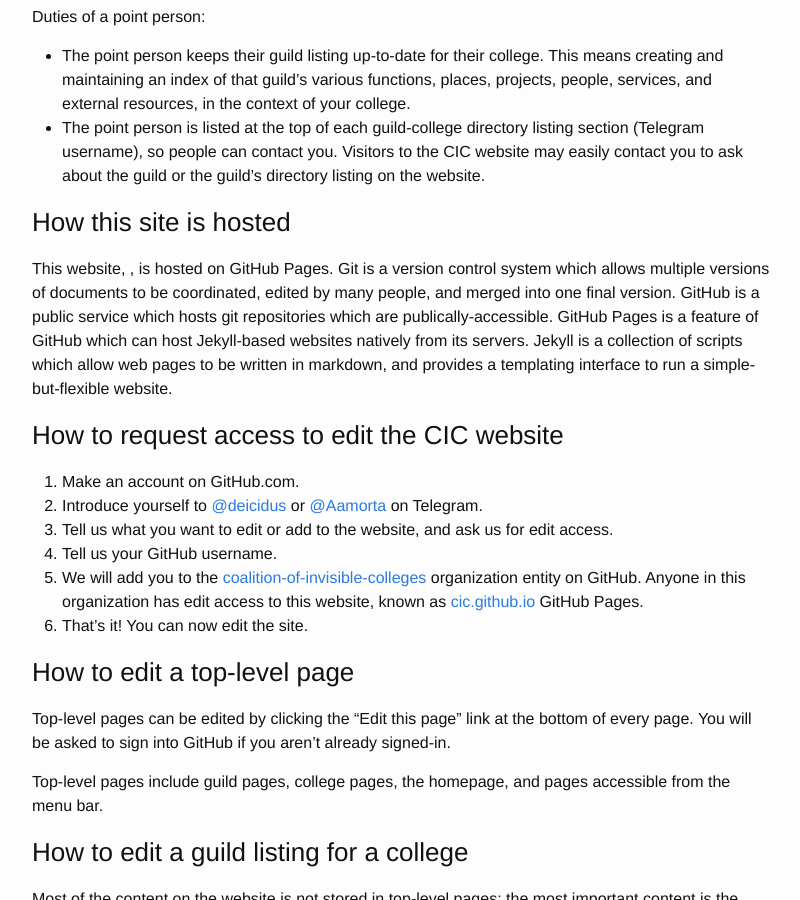
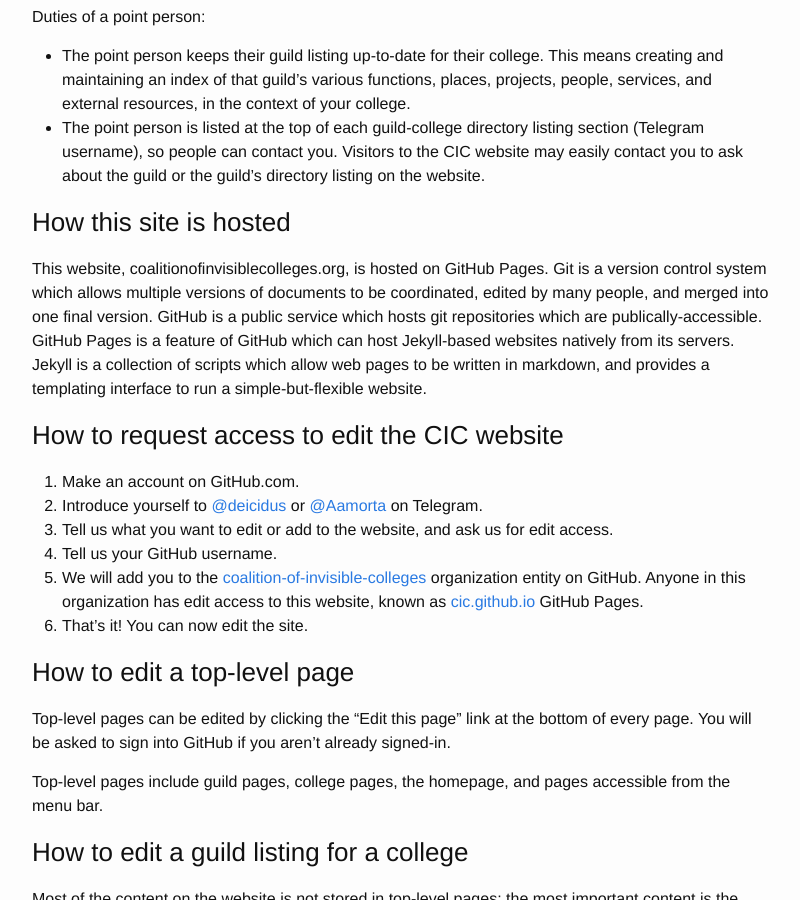
Before and after one commit to coalition-of-invisible-colleges/cic.github.io, a Jekyll site: the page built from documentation/index.md, in a window 1280 px wide and 900 px high, scrolled down 315 px. Shown: the whole window, without its empty margins (238-1038 px from the left). Built offline with Jekyll 4.4.1, drawn with Linux system fonts in a browser that asks for light colours.

Commit message:
Update index.md

```diff
--- a/documentation/index.md
+++ b/documentation/index.md
@@ -17,7 +17,7 @@ Duties of a point person:
 
 ### How this site is hosted
 
-This website, {{site.url}}, is hosted on GitHub Pages. Git is a version control system which allows multiple versions of documents to be coordinated, edited by many people, and merged into one final version. GitHub is a public service which hosts git repositories which are publically-accessible. GitHub Pages is a feature of GitHub which can host Jekyll-based websites natively from its servers. Jekyll is a collection of scripts which allow web pages to be written in markdown, and provides a templating interface to run a simple-but-flexible website.
+This website, coalitionofinvisiblecolleges.org, is hosted on GitHub Pages. Git is a version control system which allows multiple versions of documents to be coordinated, edited by many people, and merged into one final version. GitHub is a public service which hosts git repositories which are publically-accessible. GitHub Pages is a feature of GitHub which can host Jekyll-based websites natively from its servers. Jekyll is a collection of scripts which allow web pages to be written in markdown, and provides a templating interface to run a simple-but-flexible website.
 
 ### How to request access to edit the CIC website
 
```
